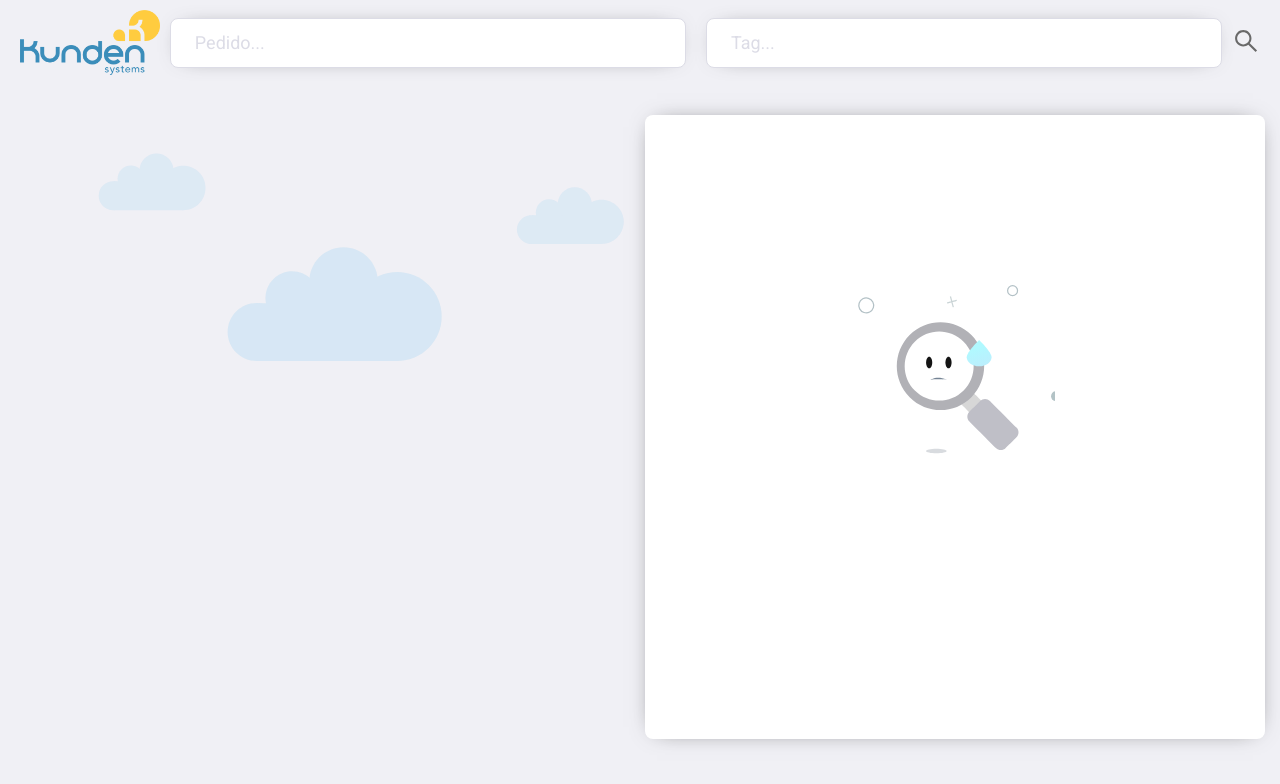
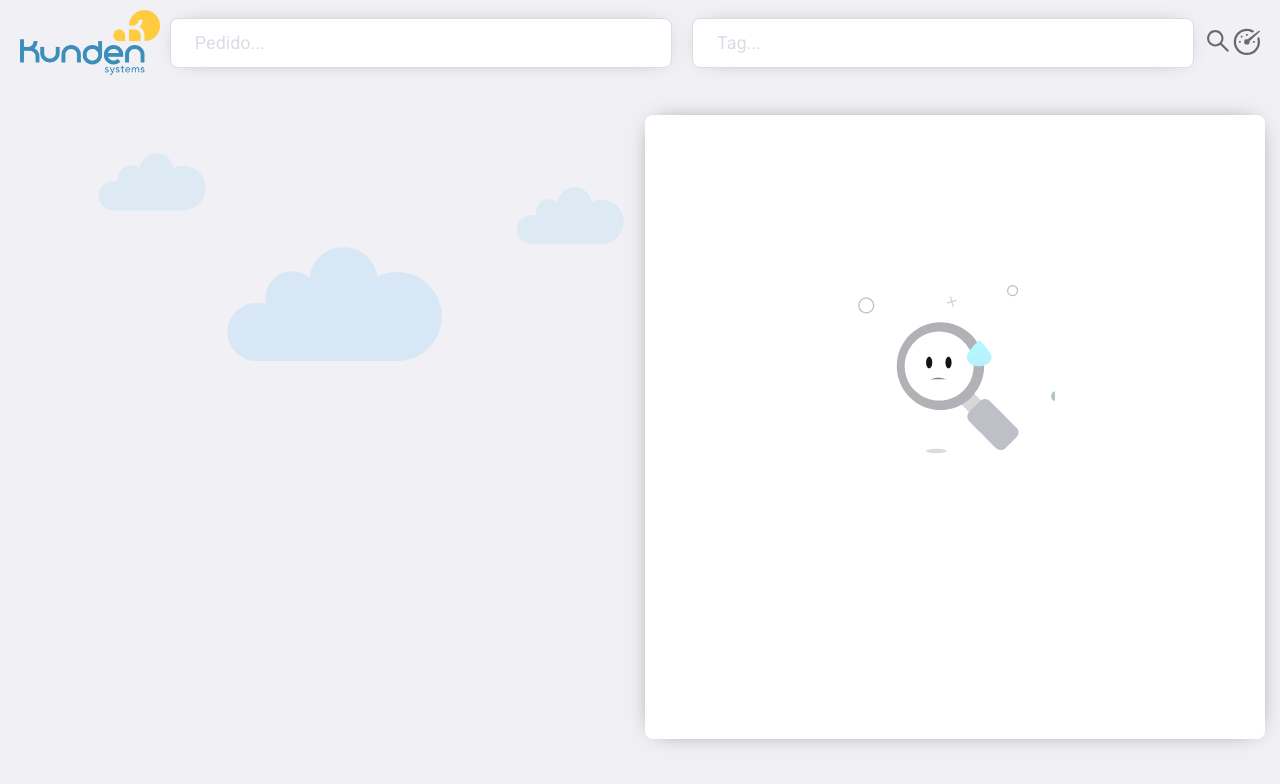
Before and after one commit to CauaS/Tag-web-latest, a React (Create React App) app: page / in a window 1280 px wide. Shown: the top 784 px of the page. Built offline with nearby package versions, Linux system fonts and the light colour scheme.

Commit message:
Changes Alterado file para navegação para rota Dashboard

```diff
--- a/src/pages/Search/index.js
+++ b/src/pages/Search/index.js
@@ -1,5 +1,8 @@
 import React, { useState } from 'react';
+import { Link, useHistory } from 'react-router-dom';
 import { AiOutlineSearch } from 'react-icons/ai';
+import { GoDashboard } from 'react-icons/go';
+
 
 import api from '../../services/api';
 import kundenLogo from '../../assets/img/kundenLogo.png'
@@ -12,13 +15,19 @@ import '../../global.css';
 
 
 export default function Search() {
+   const histoty = useHistory();
 
   const [request, setRequest] = useState('');
   const [tag, setTag] = useState('');
   const [requests,  setRequests] = useState([]);
   const [requestPressed,  setRequestPressed] = useState([]);
 
+  function handleDashboard (){
+    histoty.push('/dashboard')
+  }
+
   async function handleRequestTag(){
+
      if(request === '' && tag !== ''){
       await api.post('tags/in', { tags: tag }).then(response => setRequests(response.data));
     }else if(request !== '' && tag === ''){
@@ -55,6 +64,13 @@ export default function Search() {
           >
             <AiOutlineSearch size={28} color="#696969" />
           </div>
+          <Link
+            to='/dashboard'
+            className="button-dashboard"
+            onClick={handleDashboard}
+          >
+            <GoDashboard size={28} color="#696969" />
+          </Link>
       </header>
     <div className="container-info">
       <section className="section-request">
```
